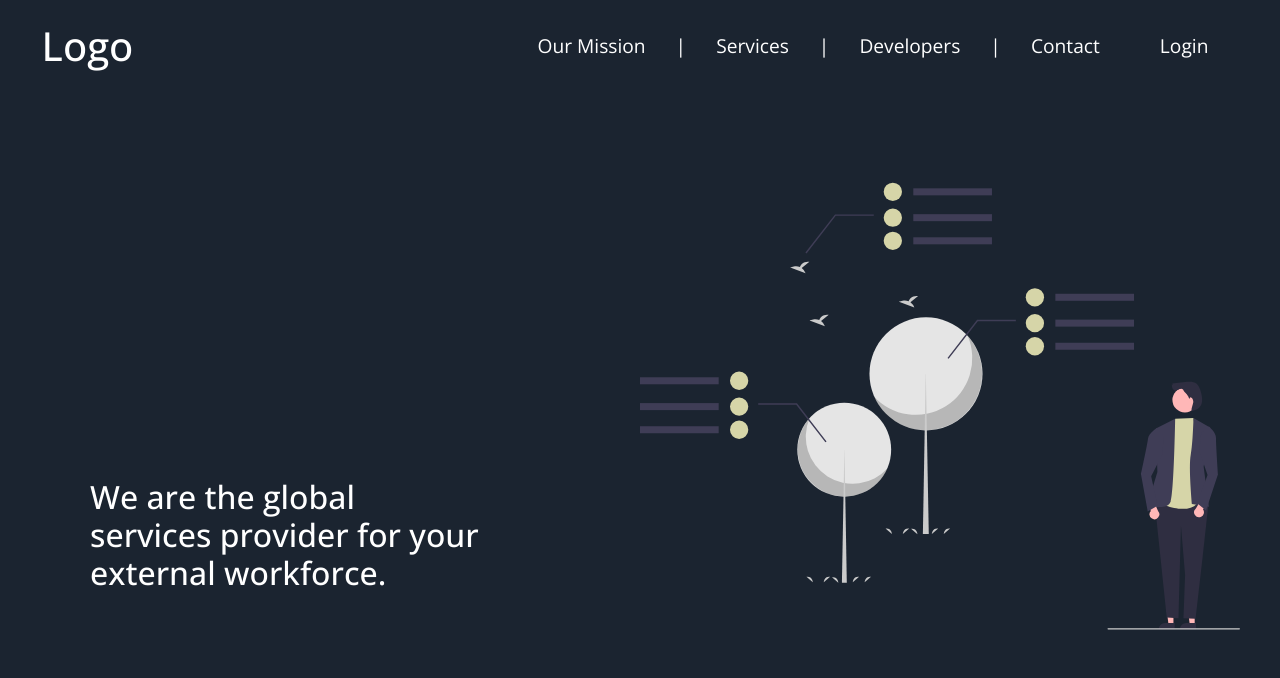
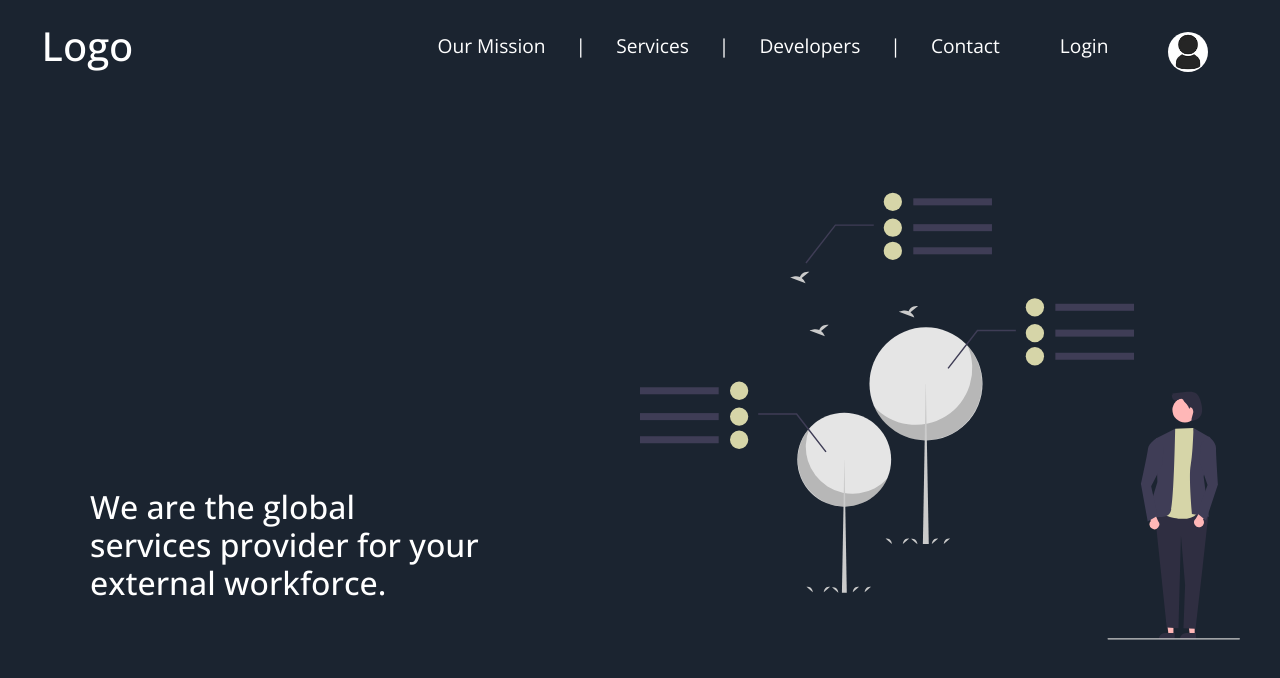
Before and after one commit to hnsnl15/headhunting_site_AHM, a React (Vite) app: page / in a window 1280 px wide. Shown: the top 678 px of the page. Built offline with nearby package versions, Linux system fonts and the light colour scheme.

Commit message:
added dropdown and logout

```diff
--- a/css/style.css
+++ b/css/style.css
@@ -1,6 +1,7 @@
 @import url("https://fonts.googleapis.com/css2?family=Comfortaa:wght@300;400;500;600;700&family=Homemade+Apple&family=Open+Sans:ital,wght@0,300;0,400;0,500;0,600;0,700;0,800;1,300;1,400;1,500;1,600;1,700;1,800&display=swap");
 * {
   margin: 0;
+  -webkit-box-sizing: 0;
           box-sizing: 0;
   padding: 0;
 }
@@ -13,11 +14,17 @@ body {
 }
 
 .header-nav {
+  display: -webkit-box;
+  display: -ms-flexbox;
   display: flex;
+  -webkit-box-pack: justify;
+      -ms-flex-pack: justify;
           justify-content: space-between;
   padding: 1.4rem;
   font-size: 1.2rem;
   min-width: 100vw;
+  min-height: -webkit-max-content;
+  min-height: -moz-max-content;
   min-height: max-content;
 }
 
@@ -36,12 +43,17 @@ body {
 
 .header-nav ul {
   list-style: none;
+  display: -webkit-box;
+  display: -ms-flexbox;
   display: flex;
   margin-top: 10px;
   padding-right: 1.2rem;
 }
 
 .header-nav ul span {
+  -webkit-user-select: none;
+     -moz-user-select: none;
+      -ms-user-select: none;
           user-select: none;
 }
 
@@ -58,11 +70,62 @@ body {
   color: rgba(179, 206, 249, 0.5);
 }
 
+.header-nav ul li img {
+  width: 40px;
+  height: 40px;
+  border-radius: 50%;
+  cursor: pointer;
+}
+
+.header-nav ul li .profile-dropdown {
+  width: 200px;
+  height: auto;
+  background-color: #f6f2f2;
+  position: absolute;
+  padding: 10px;
+  border-radius: 5px;
+  -webkit-transform: translate(-150px, 5px);
+          transform: translate(-150px, 5px);
+  -webkit-transition: 0.5s;
+  transition: 0.5s;
+  display: -webkit-box;
+  display: -ms-flexbox;
+  display: flex;
+  -webkit-box-orient: vertical;
+  -webkit-box-direction: normal;
+      -ms-flex-direction: column;
+          flex-direction: column;
+  -webkit-box-align: start;
+      -ms-flex-align: start;
+          align-items: flex-start;
+  gap: 5px;
+}
+
+.header-nav ul li .profile-dropdown h6 {
+  color: #216d46;
+}
+
+.header-nav ul li .profile-dropdown a {
+  color: #1B2430;
+  font-size: 1rem;
+}
+
+.header-nav ul li .profile-dropdown a:hover {
+  color: #D6D5A8;
+}
+
 .main-banner {
+  display: -webkit-box;
+  display: -ms-flexbox;
   display: flex;
   width: 100vw;
   min-height: 100vh;
+  -webkit-box-orient: horizontal;
+  -webkit-box-direction: normal;
+      -ms-flex-direction: row;
           flex-direction: row;
+  -webkit-box-pack: space-evenly;
+      -ms-flex-pack: space-evenly;
           justify-content: space-evenly;
 }
 
@@ -72,7 +135,11 @@ body {
 }
 
 .main-banner .main-banner-section-1 {
+  display: -webkit-box;
+  display: -ms-flexbox;
   display: flex;
+  -webkit-box-align: end;
+      -ms-flex-align: end;
           align-items: flex-end;
   position: relative;
   bottom: 300px;
@@ -81,6 +148,8 @@ body {
 
 .main-banner .main-banner-section-1 h1 {
   font-size: 4vmin;
+  width: -webkit-max-content;
+  width: -moz-max-content;
   width: max-content;
 }
 
--- a/index.html
+++ b/index.html
@@ -6,6 +6,9 @@
     <meta name="viewport" content="width=device-width, initial-scale=1.0" />
     <!-- CSS only -->
     <link href="https://cdn.jsdelivr.net/npm/bootstrap@5.2.0-beta1/dist/css/bootstrap.min.css" rel="stylesheet" integrity="sha384-0evHe/X+R7YkIZDRvuzKMRqM+OrBnVFBL6DOitfPri4tjfHxaWutUpFmBp4vmVor" crossorigin="anonymous">
+    <!-- font awesome -->
+    <link rel="stylesheet" href="path/to/font-awesome/css/font-awesome.min.css">
+
     <link rel="stylesheet" href="./css/style.css">
 
     <title>Headhunting Site</title>
--- a/src/components/Body/Header.jsx
+++ b/src/components/Body/Header.jsx
@@ -1,7 +1,39 @@
-import React from 'react';
+import React, {useState} from 'react';
+import { useEffect } from 'react';
 import {Link} from 'react-router-dom';
+import profile from '../imgrsr/profile.png'
 
 function Header() {
+
+    const [active, setActive] = useState(false);
+    let userData = localStorage.getItem('CurrentLogin');
+  const [users, setUsers] = useState( userData ? JSON.parse(userData) : []);
+
+    let name = users.map(user =>{
+        return <h6>{user.firstname} {user.lastname}</h6>
+    })
+
+    function toggle(){
+        if(name == ''){
+        }else{
+            setActive(!active);
+        }
+    }
+
+
+
+    function logout(){
+        const logoutConfirm = confirm("Are you sure you wan't to logout?");
+        if(logoutConfirm){
+                localStorage.removeItem('CurrentLogin');
+                window.location = './login'
+
+        }
+    }
+
+
+
+
     return (
         <header className='header-nav'>
             {/* Logo */}
@@ -16,6 +48,14 @@ function Header() {
                     <li><a href="/">Developers</a></li><span>|</span>
                     <li><a href="/">Contact</a></li>
                     <li><Link to='/Login'>Login</Link></li>
+                    <li><img src={profile} alt="Profile" onClick={toggle} />
+                    <div style={{display: active ? 'flex' : 'none' }} className="profile-dropdown">
+                        <h6>{name}</h6>
+                        <a onClick={toggle} href="#">Settings</a>
+                        <a onClick={logout} href="#">Logout</a>
+                    </div>
+                    </li>
+
                 </ul>
             </div>
         </header>
--- a/src/components/Body/MainPageBanner.jsx
+++ b/src/components/Body/MainPageBanner.jsx
@@ -2,6 +2,8 @@ import React from 'react';
 import Svg1 from '../imgrsr/Svg1';
 
 function MainPageBanner() {
+
+
   return (
     <div className='main-banner'>
         <section className='main-banner-section-1'>
--- a/src/components/Login.jsx
+++ b/src/components/Login.jsx
@@ -1,5 +1,5 @@
 import { ConstructionSharp } from '@mui/icons-material';
-import React, { useState } from 'react';
+import React, { useState, useEffect } from 'react';
 import '../../css/form.css';
 import {Link} from 'react-router-dom'
 
@@ -8,6 +8,8 @@ export default function Login() {
   const [password, setPassword] = useState('');
   let userData = localStorage.getItem('users');
   const [users, setUsers] = useState( userData ? JSON.parse(userData) : []);
+
+  const [currentLogin, setCurrentLogin] = useState(localStorage.getItem('CurrentLogin') ? JSON.parse(localStorage.getItem('CurrentLogin')) : []);
 
   const handleEmail = ev => {
     setEmail(ev.target.value);
@@ -30,12 +32,23 @@ export default function Login() {
     if ( !email || !password || users.length == 0  || validUser.length !== 1 || validUser[0].password != password ) {
       $loginError.textContent = 'Please enter a valid email / password combination.';
       $loginError.style.display = 'block';
+
       return null;
     }
-
+    setCurrentLogin(validUser);
     console.log('Successfully logged in...')
     window.location = '/';
   }
+  useEffect(()=>{
+    localStorage.setItem('CurrentLogin', JSON.stringify(currentLogin))
+    if (currentLogin == ""){
+
+    }else{
+      window.location = '/';
+    }
+  })
+
+
 
   return (
     <main>
--- a/style.scss
+++ b/style.scss
@@ -1,24 +1,25 @@
 @import url('https://fonts.googleapis.com/css2?family=Comfortaa:wght@300;400;500;600;700&family=Homemade+Apple&family=Open+Sans:ital,wght@0,300;0,400;0,500;0,600;0,700;0,800;1,300;1,400;1,500;1,600;1,700;1,800&display=swap');
-
-
 // Variables
 $primary-color: #1B2430;
 $secondary-color: #D6D5A8;
 $text-color-1: #FFF;
-$hover-text-color: rgba(179, 206, 249, 0.5);
-
-
+$hover-text-color: rgba(179,
+206,
+249,
+0.5);
 * {
     margin: 0;
     box-sizing: 0;
     padding: 0;
 }
+
 body {
     font-family: 'Open Sans', sans-serif;
     background-color: $primary-color;
     color: $text-color-1;
     overflow-x: hidden;
 }
+
 // THIS IS A HEADER SECTION RULESET.
 .header-nav {
     display: flex;
@@ -27,46 +28,69 @@ body {
     font-size: 1.2rem;
     min-width: 100vw;
     min-height: max-content;
-
     #logo-header {
         h1 {
             padding-left: 1.2rem;
-
             a {
                 color: $text-color-1;
                 text-decoration: none;
-
                 &:hover {
                     color: $hover-text-color;
                 }
             }
         }
     }
-
     ul {
         list-style: none;
         display: flex;
         margin-top: 10px;
         padding-right: 1.2rem;
-
         span {
             user-select: none;
         }
-
         li {
             margin: 0 30px;
-
             a {
                 text-decoration: none;
                 color: $text-color-1;
-
                 &:hover {
                     color: $hover-text-color;
+                }
+            }
+            img {
+                width: 40px;
+                height: 40px;
+                border-radius: 50%;
+                cursor: pointer;
+            }
+            .profile-dropdown {
+                width: 200px;
+                height: auto;
+                background-color: rgb(246, 242, 242);
+                position: absolute;
+                padding: 10px;
+                border-radius: 5px;
+                transform: translate(-150px, 5px);
+                transition: 0.5s;
+                display: flex;
+                flex-direction: column;
+                align-items: flex-start;
+                gap: 5px;
+                h6 {
+                    color: rgb(33, 109, 70);
+                }
+                a {
+                    color: #1B2430;
+                    font-size: 1rem;
+                    &:hover {
+                        color: $secondary-color;
+                    }
                 }
             }
         }
     }
 }
+
 // THIS IS THE MAINPAGE BANNER RULESET.
 .main-banner {
     display: flex;
@@ -74,25 +98,21 @@ body {
     min-height: 100vh;
     flex-direction: row;
     justify-content: space-evenly;
-
     section {
         min-width: 50vw;
         min-height: 100vh;
     }
-
     .main-banner-section-1 {
         display: flex;
         align-items: flex-end;
         position: relative;
         bottom: 300px;
         left: 90px;
-
         h1 {
             font-size: 4vmin;
             width: max-content;
         }
     }
-
     .main-banner-section-2 {
         div {
             svg {
```
Also changed, not shown: src/components/imgrsr/profile.png (added). Lines whose indentation alone changed are shown as unchanged.
